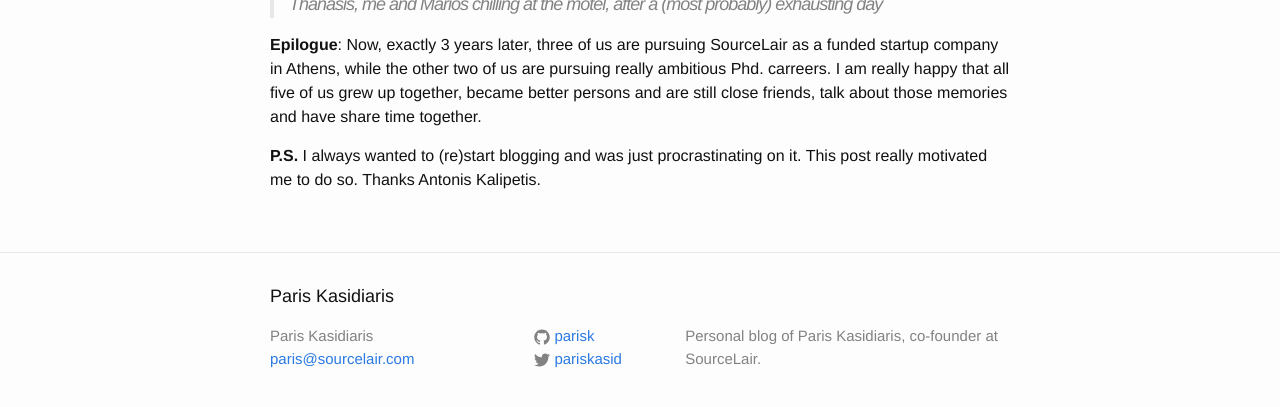
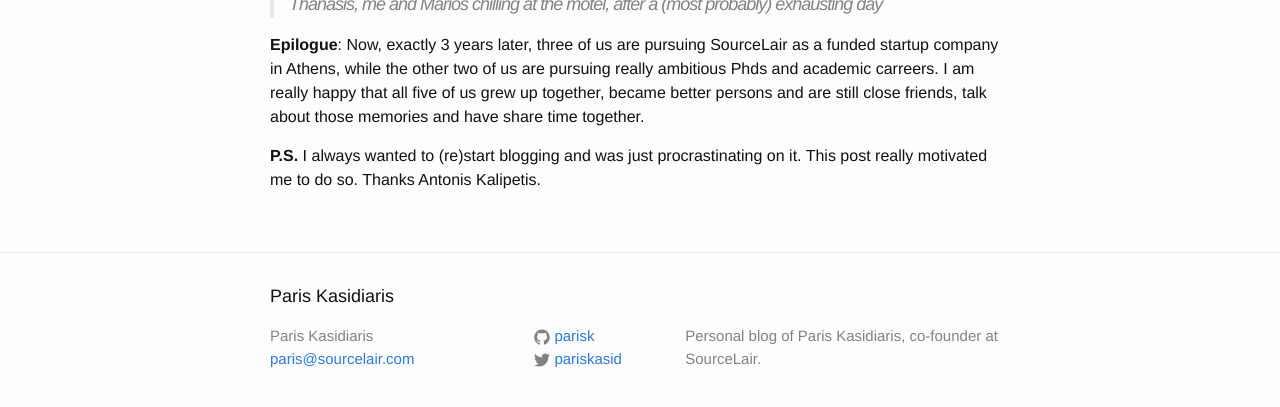
Before and after one commit to parisk/parisk.github.io, a Jekyll site: the page built from _posts/2015-10-16-not-funded.md, in a window 1280 px wide and 900 px high, scrolled down 792 px, cut to the strip 470-877 px from the top of the window. Built offline with Jekyll 4.4.1, drawn with Linux system fonts in a browser that asks for light colours.

Commit message:
Improve a sentence

```diff
--- a/_posts/2015-10-16-not-funded.md
+++ b/_posts/2015-10-16-not-funded.md
@@ -21,6 +21,6 @@
 
 > Thanasis, me and Marios chilling at the motel, after a (most probably) exhausting day
 
-**Epilogue**: Now, exactly 3 years later, three of us are pursuing SourceLair as a funded startup company in Athens, while the other two of us are pursuing really ambitious Phd. carreers. I am really happy that all five of us grew up together, became better persons and are still close friends, talk about those memories and have share time together.
+**Epilogue**: Now, exactly 3 years later, three of us are pursuing SourceLair as a funded startup company in Athens, while the other two of us are pursuing really ambitious Phds and academic carreers. I am really happy that all five of us grew up together, became better persons and are still close friends, talk about those memories and have share time together.
 
 **P.S.** I always wanted to (re)start blogging and was just procrastinating on it. This post really motivated me to do so. Thanks Antonis Kalipetis.
```
